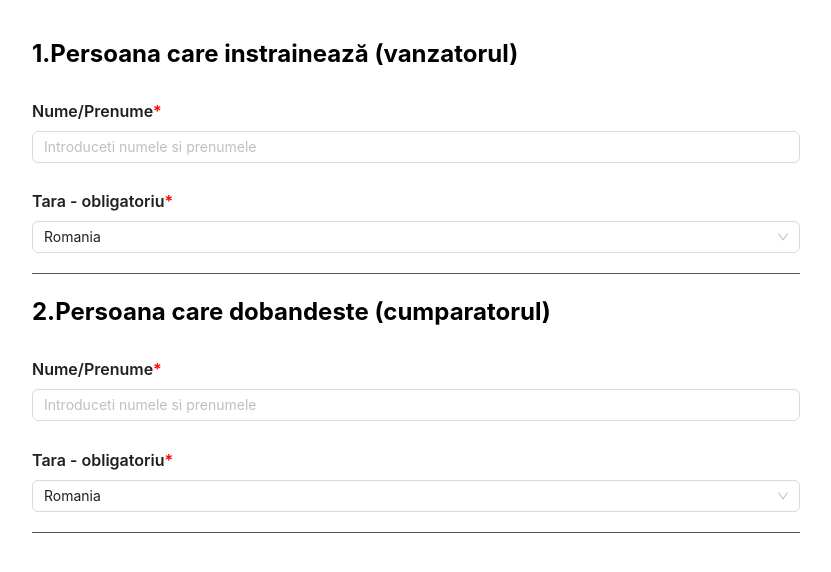
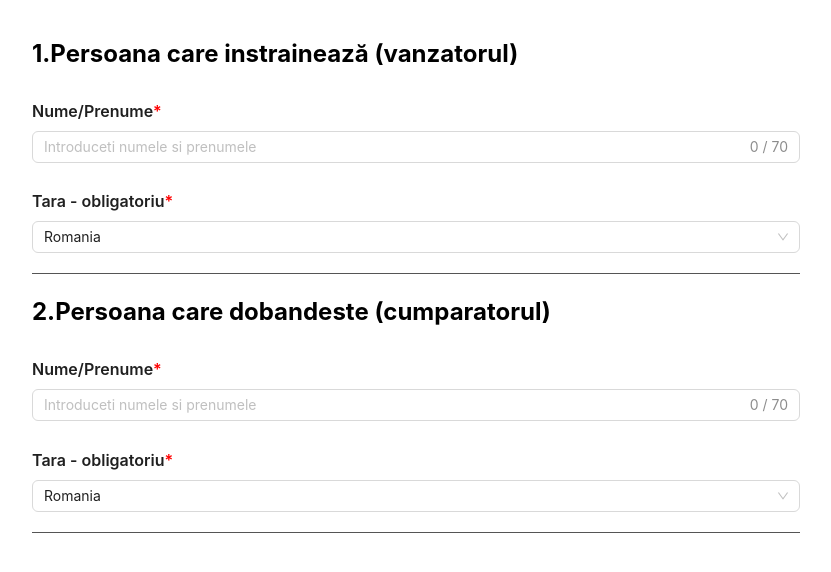
Before and after one commit to cristeacrs/contract-v-c-auto, a React (Vite) app: page / in a window 1280 px wide. Shown: the top 572 px of the page, without its empty margins (224-1055 px from the left). Built offline with nearby package versions, Linux system fonts and the light colour scheme.

Commit message:
fix: sort out count

```diff
--- a/src/components/person-details/PersonDetails.tsx
+++ b/src/components/person-details/PersonDetails.tsx
@@ -70,9 +70,8 @@ const PersonDetails = ({
           onChange={(event) =>
             onTextChange("numePrenume", event.currentTarget.value)
           }
-          count={{
-            max: 70,
-          }}
+          showCount
+          maxLength={70}
           status={validation.numePrenume ? "error" : undefined}
           placeholder="Introduceti numele si prenumele"
           defaultValue={defaultState.numePrenume}
```
